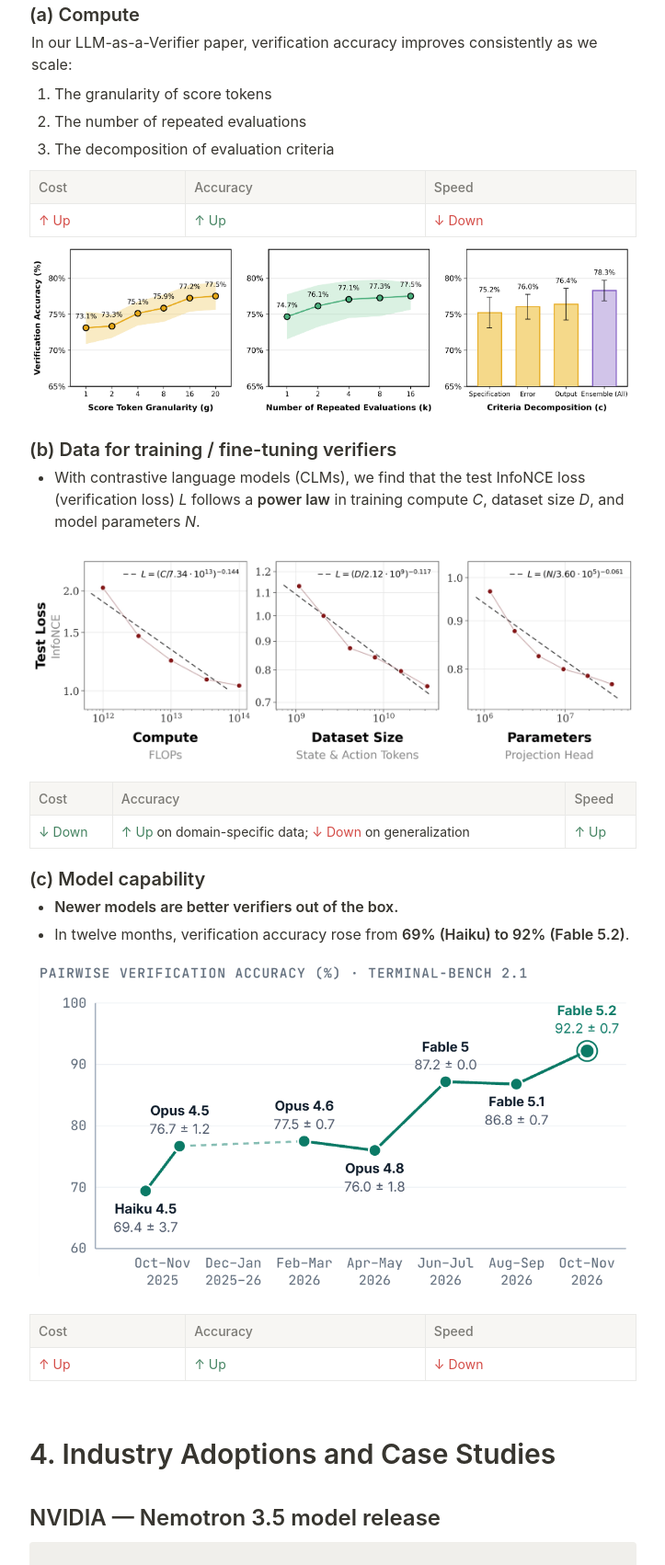
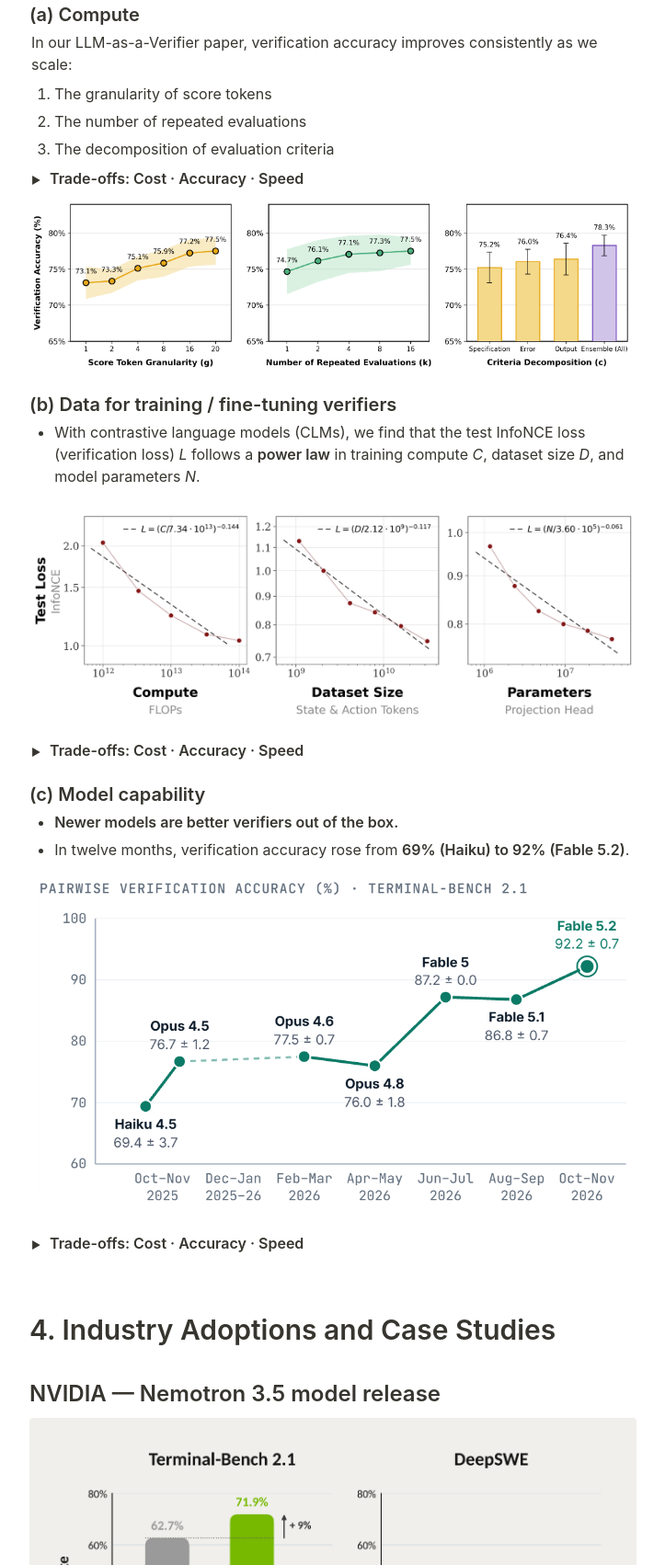
Before and after one commit to jackyk02/openverify_note, a plain HTML site: page index.html in a window 1280 px wide. Shown: the part 3399-5101 px from the top of the page at 92% size, without its empty margins (278-1001 px from the left). Drawn offline with Linux system fonts and the light colour scheme.

Commit message:
Make cost/accuracy/speed tables collapsible toggles
Co-Authored-By: Claude Opus 5.5 <noreply@anthropic.com>

```diff
--- a/index.html
+++ b/index.html
@@ -192,8 +192,11 @@
   <li>The number of repeated evaluations</li>
   <li>The decomposition of evaluation criteria</li>
 </ol>
-<table><tr><th>Cost</th><th>Accuracy</th><th>Speed</th></tr>
-  <tr><td class="c-red">↑ Up</td><td class="c-green">↑ Up</td><td class="c-red">↓ Down</td></tr></table>
+<details>
+  <summary>Trade-offs: Cost · Accuracy · Speed</summary>
+  <div class="body"><table><tr><th>Cost</th><th>Accuracy</th><th>Speed</th></tr>
+  <tr><td class="c-red">↑ Up</td><td class="c-green">↑ Up</td><td class="c-red">↓ Down</td></tr></table></div>
+</details>
 <figure><img src="assets/fig2.png" alt="Verification accuracy scaling with compute" loading="lazy"></figure>
 
 <h4>(b) Data for training / fine-tuning verifiers</h4>
@@ -201,8 +204,11 @@
   <li>With contrastive language models (CLMs), we find that the test InfoNCE loss (verification loss) <em>L</em> follows a <strong>power law</strong> in training compute <em>C</em>, dataset size <em>D</em>, and model parameters <em>N</em>.</li>
 </ul>
 <figure><img src="assets/clm-scaling.png" alt="CLM scaling laws" loading="lazy"></figure>
-<table><tr><th>Cost</th><th>Accuracy</th><th>Speed</th></tr>
-  <tr><td class="c-green">↓ Down</td><td><span class="c-green">↑ Up</span> on domain-specific data; <span class="c-red">↓ Down</span> on generalization</td><td class="c-green">↑ Up</td></tr></table>
+<details>
+  <summary>Trade-offs: Cost · Accuracy · Speed</summary>
+  <div class="body"><table><tr><th>Cost</th><th>Accuracy</th><th>Speed</th></tr>
+  <tr><td class="c-green">↓ Down</td><td><span class="c-green">↑ Up</span> on domain-specific data; <span class="c-red">↓ Down</span> on generalization</td><td class="c-green">↑ Up</td></tr></table></div>
+</details>
 
 <h4>(c) Model capability</h4>
 <ul>
@@ -210,8 +216,11 @@
   <li>In twelve months, verification accuracy rose from <strong>69% (Haiku) to 92% (Fable 5.2)</strong>.</li>
 </ul>
 <figure><img src="assets/fig3.png" alt="Verification accuracy by model generation" loading="lazy"></figure>
-<table><tr><th>Cost</th><th>Accuracy</th><th>Speed</th></tr>
-  <tr><td class="c-red">↑ Up</td><td class="c-green">↑ Up</td><td class="c-red">↓ Down</td></tr></table>
+<details>
+  <summary>Trade-offs: Cost · Accuracy · Speed</summary>
+  <div class="body"><table><tr><th>Cost</th><th>Accuracy</th><th>Speed</th></tr>
+  <tr><td class="c-red">↑ Up</td><td class="c-green">↑ Up</td><td class="c-red">↓ Down</td></tr></table></div>
+</details>
 
 <!-- 4 -->
 <h2 id="cases">4. Industry Adoptions and Case Studies</h2>
```
